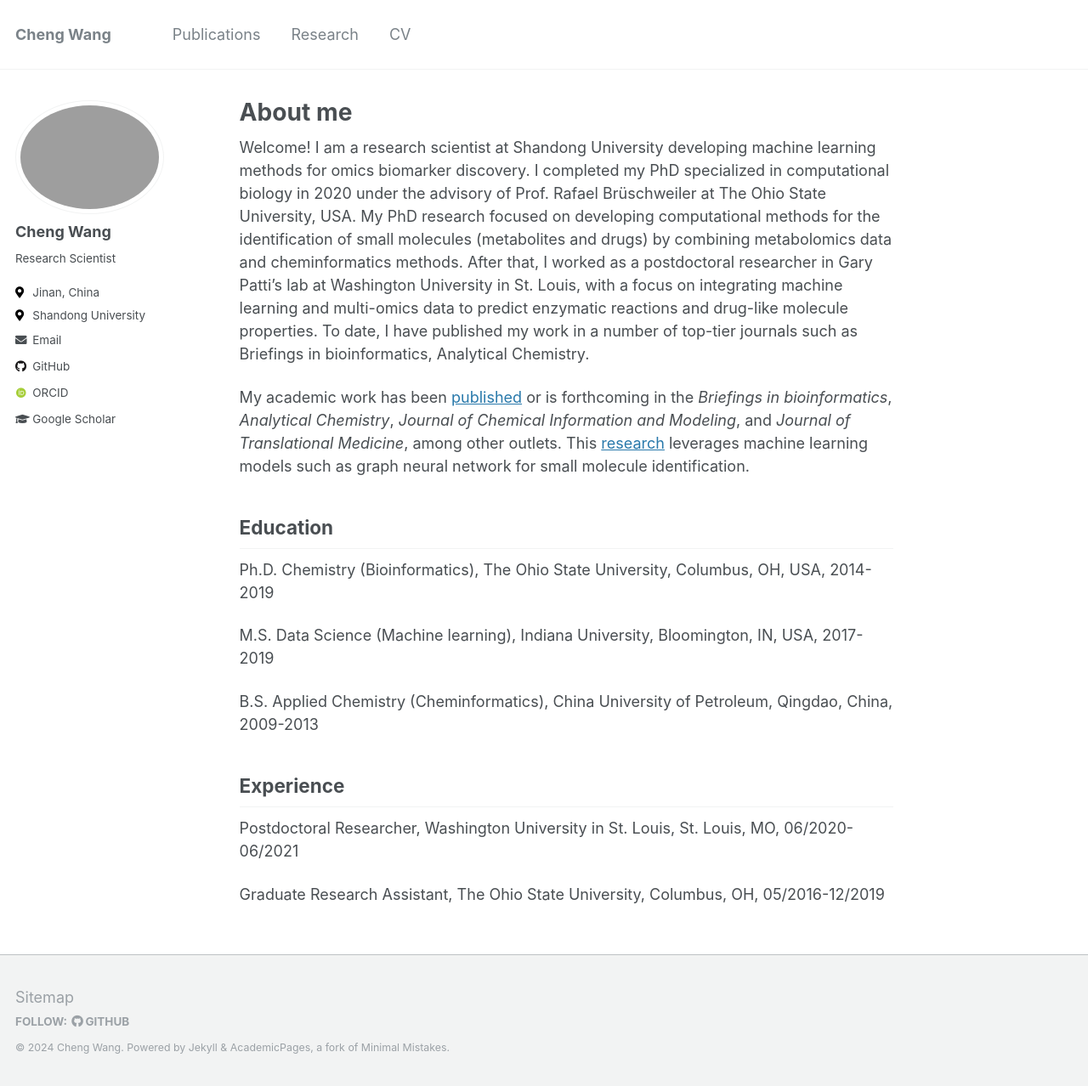
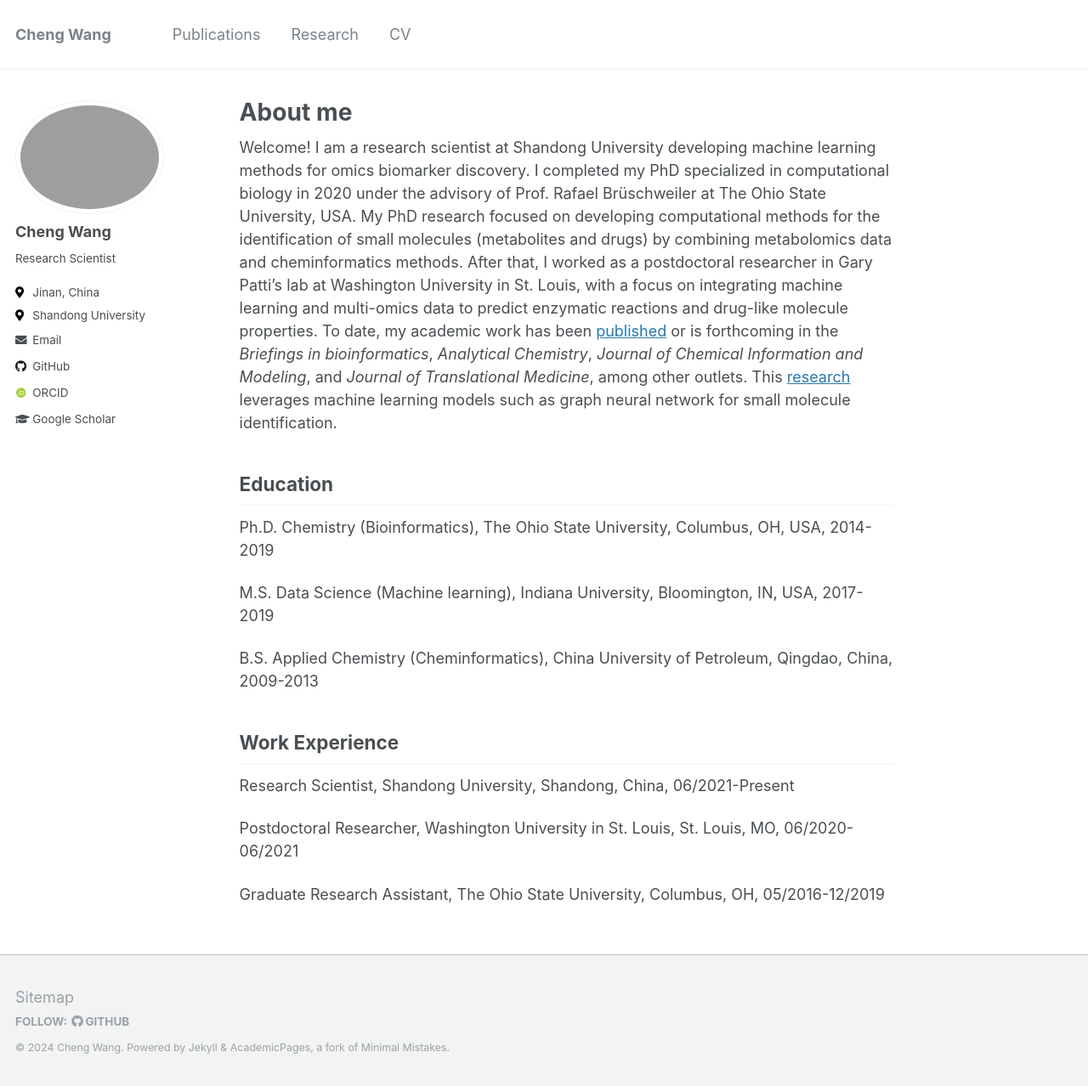
Before and after one commit to chengwangbio/chengwangbio.github.io, a Jekyll site: the page built from _pages/about.md, in a window 1280 px wide and 1278 px high. Shown: the whole window at 85% size. Built offline with Jekyll 4.4.1, drawn with Linux system fonts in a browser that asks for light colours; some web fonts are replaced.

Commit message:
Update about.md

```diff
--- a/_pages/about.md
+++ b/_pages/about.md
@@ -8,9 +8,7 @@ redirect_from:
   - /about.html
 ---
 
-Welcome! I am a research scientist at Shandong University developing machine learning methods for omics biomarker discovery. I completed my PhD specialized in computational biology in 2020 under the advisory of Prof. Rafael Brüschweiler at The Ohio State University, USA. My PhD research focused on developing computational methods for the identification of small molecules (metabolites and drugs) by combining metabolomics data and cheminformatics methods. After that, I worked as a postdoctoral researcher in Gary Patti's lab at Washington University in St. Louis, with a focus on integrating machine learning and multi-omics data to predict enzymatic reactions and drug-like molecule properties. To date, I have published my work in a number of top-tier journals such as Briefings in bioinformatics, Analytical Chemistry.
-
-My academic work has been [published](publications) or is forthcoming in the *Briefings in bioinformatics*, *Analytical Chemistry*, *Journal of Chemical Information and Modeling*, and *Journal of Translational Medicine*, among other outlets. This
+Welcome! I am a research scientist at Shandong University developing machine learning methods for omics biomarker discovery. I completed my PhD specialized in computational biology in 2020 under the advisory of Prof. Rafael Brüschweiler at The Ohio State University, USA. My PhD research focused on developing computational methods for the identification of small molecules (metabolites and drugs) by combining metabolomics data and cheminformatics methods. After that, I worked as a postdoctoral researcher in Gary Patti's lab at Washington University in St. Louis, with a focus on integrating machine learning and multi-omics data to predict enzymatic reactions and drug-like molecule properties. To date, my academic work has been [published](publications) or is forthcoming in the *Briefings in bioinformatics*, *Analytical Chemistry*, *Journal of Chemical Information and Modeling*, and *Journal of Translational Medicine*, among other outlets. This
 [research](research) leverages machine learning models such as graph neural network for small molecule identification.
 
 ## Education
@@ -21,7 +19,9 @@ M.S. Data Science (Machine learning), Indiana University, Bloomington, IN, USA,
 
 B.S. Applied Chemistry (Cheminformatics), China University of Petroleum, Qingdao, China, 2009-2013
 
-## Experience
+## Work Experience
+
+Research Scientist, Shandong University, Shandong, China, 06/2021-Present
 
 Postdoctoral Researcher, Washington University in St. Louis, St. Louis, MO, 06/2020-06/2021
 
```
